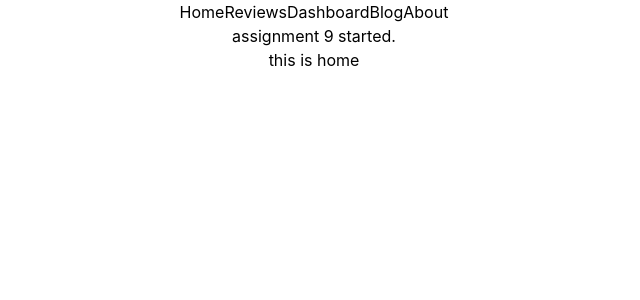
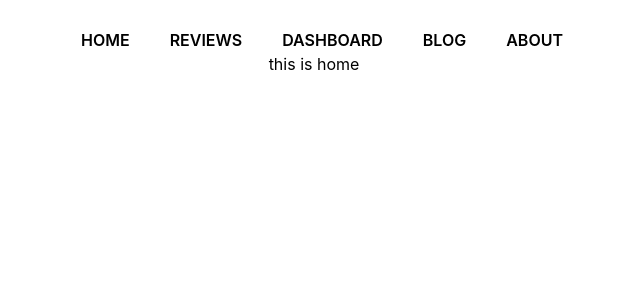
Before and after one commit to Dev-Zual/react-products-analysis-site, a React (Create React App) app: page / in a window 1280 px wide. Shown: the top 300 px of the page, without its empty margins (326-966 px from the left). Built offline with nearby package versions, Linux system fonts and the light colour scheme.

Commit message:
areate 404 page

```diff
--- a/src/App.js
+++ b/src/App.js
@@ -4,16 +4,21 @@ import Home from './components/Home/Home';
 import Reviews from './components/Reviews/Reviews';
 import Dashboard from './components/Dashboard/Dashboard';
 import Header from './components/Header/Header';
+import Blog from './components/Blog/Blog';
+import About from './components/About/About';
+import NotFound from './components/NotFound/NotFound';
 
 function App() {
   return (
     <div className="App">
       <Header></Header>
-      <h1>assignment 9 started.</h1>
       <Routes>
         <Route path="/" element={<Home></Home>}></Route>
         <Route path="/reviews" element={<Reviews></Reviews>}></Route>
         <Route path="/dashboard" element={<Dashboard></Dashboard>}></Route>
+        <Route path="/blog" element={<Blog></Blog>}></Route>
+        <Route path="/about" element={<About></About>}></Route>
+        <Route path="*" element={<NotFound></NotFound>}></Route>
       </Routes>
     </div>
   );
--- a/src/components/Header/Header.js
+++ b/src/components/Header/Header.js
@@ -3,13 +3,26 @@ import { Link } from 'react-router-dom';
 
 const Header = () => {
   return (
-    <div>
+    <div className="mt-7">
       <nav>
-        <Link to="/">Home</Link>
-        <Link to="/reviews">Reviews</Link>
-        <Link to="/dashboard">Dashboard</Link>
-        <Link to="/blog">Blog</Link>
-        <Link to="/about">About</Link>
+        <Link className="ml-4 py-2 px-3 uppercase font-semibold" to="/">
+          Home
+        </Link>
+        <Link className="ml-4 py-2 px-3 uppercase font-semibold" to="/reviews">
+          Reviews
+        </Link>
+        <Link
+          className="ml-4 py-2 px-3 uppercase font-semibold"
+          to="/dashboard"
+        >
+          Dashboard
+        </Link>
+        <Link className="ml-4 py-2 px-3 uppercase font-semibold" to="/blog">
+          Blog
+        </Link>
+        <Link className="ml-4 py-2 px-3 uppercase font-semibold" to="/about">
+          About
+        </Link>
       </nav>
     </div>
   );
--- /dev/null
+++ b/src/components/NotFound/NotFound.js
@@ -0,0 +1,16 @@
+import React from 'react';
+
+const NotFound = () => {
+  return (
+    <div className="flex justify-center items-center h-full">
+      <div>
+        <h1 className="text-5xl mt-10 font-bold">404</h1>
+        <h5 className="mt-4 font-semibold">
+          <small>page not found.</small>
+        </h5>
+      </div>
+    </div>
+  );
+};
+
+export default NotFound;
```
